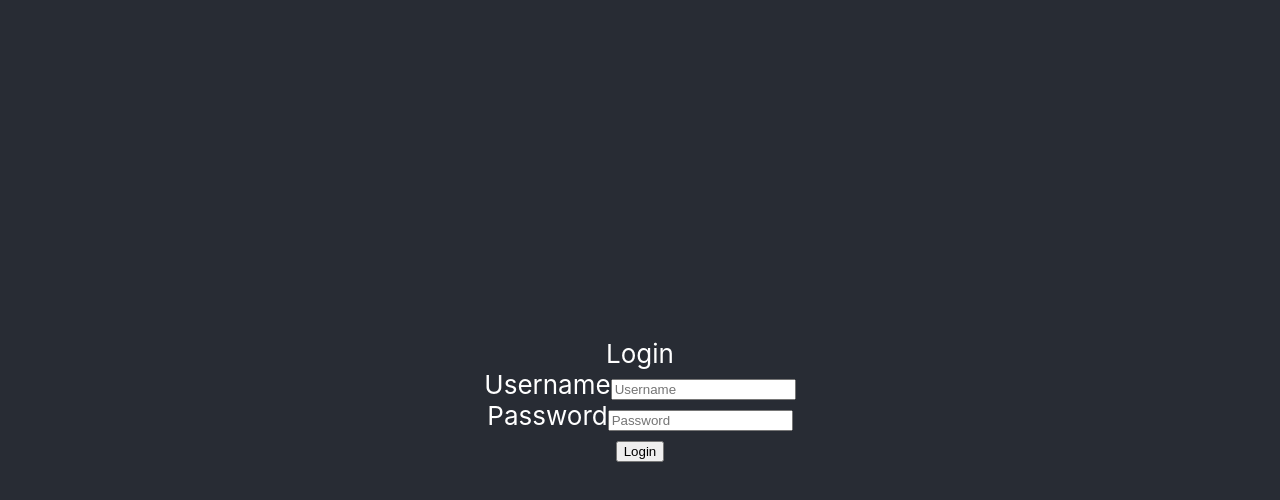
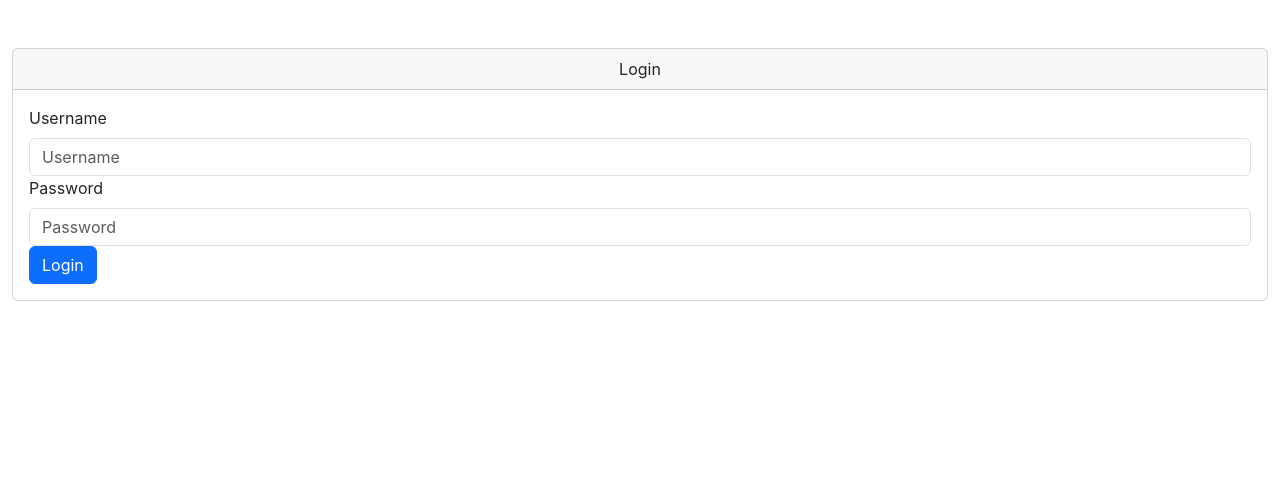
Before and after one commit to Luisa13/Ulysses, a React (Create React App) app in the folder client-ulysses/: page / in a window 1280 px wide. Shown: the top 500 px of the page. Built offline with nearby package versions, Linux system fonts and the light colour scheme.

Commit message:
Changes App component wrapper

```diff
--- a/client-ulysses/src/App.tsx
+++ b/client-ulysses/src/App.tsx
@@ -1,5 +1,7 @@
 import React from 'react';
-import './App.css';
+//import './App.css';
+//import 'bootstrap/dist/css/bootstrap.min.css';
+import '../node_modules/bootstrap/dist/css/bootstrap.min.css';
 import ListUser from './presentation/ListUsers';
 import ListStage from './presentation/ListStages';
 import Login from './presentation/Login';
@@ -7,9 +9,26 @@ import Login from './presentation/Login';
 function App() {
   return (
     <div className="App">
-      <header className="App-header">
-        <Login/>
-      </header>
+
+<nav className="navbar navbar-expand-lg navbar-light fixed-top">
+        <div className="container">
+          <div className="collapse navbar-collapse" id="navbarTogglerDemo02">
+            <ul className="navbar-nav ml-auto">
+              <li className="nav-item">
+              </li>
+              <li className="nav-item">
+              </li>
+            </ul>
+          </div>
+        </div>
+      </nav>
+
+      <header className="App-header"> </header>
+        <div className="outer">
+        <div className="inner">
+          <Login/>
+        </div>
+      </div>
     </div>
   );
 }
--- a/client-ulysses/src/index.tsx
+++ b/client-ulysses/src/index.tsx
@@ -1,7 +1,8 @@
 import React from 'react';
 import ReactDOM from 'react-dom';
+import App from './App';
 import './index.css';
-import App from './App';
+
 import reportWebVitals from './reportWebVitals';
 
 ReactDOM.render(
```
